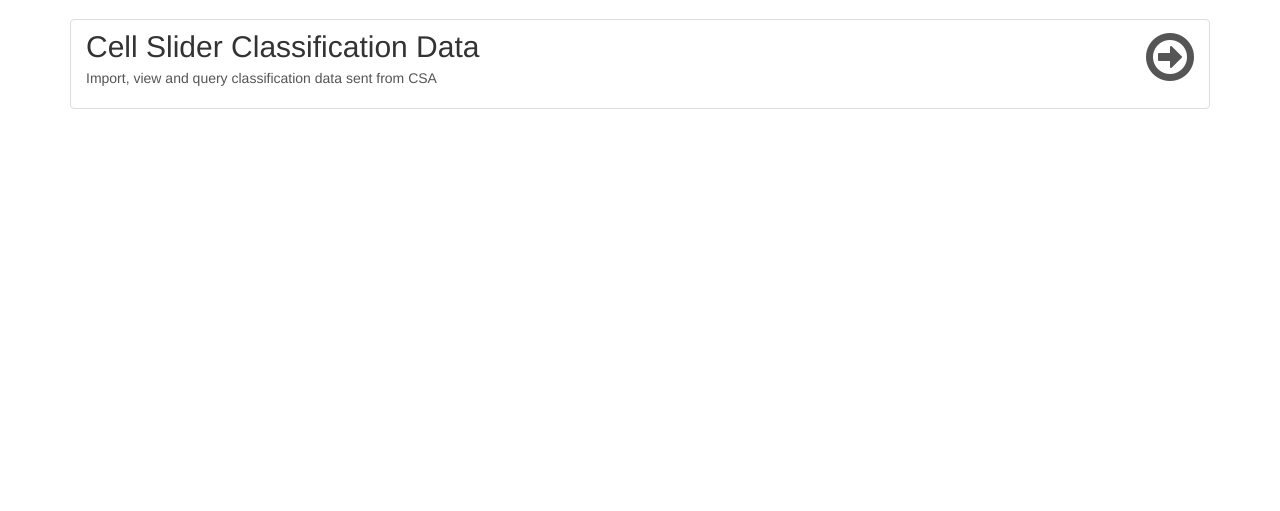
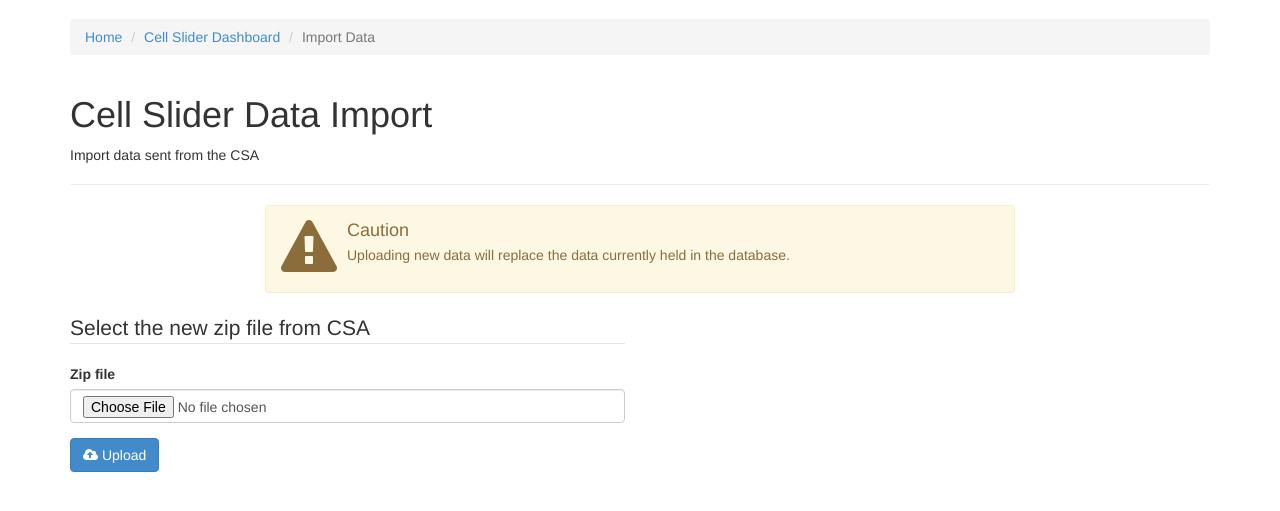
Before and after one commit to andy-cruk/portal, a Django app: a page that uses portal/templates/portal/base.html in a window 1280 px wide. Shown: the part 51-562 px from the top of the page. Run offline with Django 3.2, Linux system fonts and the light colour scheme; the visitor is signed in with stand-in values (Sample User, id 1); some libraries are stand-ins or nearby versions.

Commit message:
* Restructuring to move away from api upload to file upload

```diff
--- /dev/null
+++ b/cellsliderdata/forms.py
@@ -0,0 +1,5 @@
+from django import forms
+
+
+class CSAZipFileForm(forms.Form):
+    zip_file = forms.FileField()
--- /dev/null
+++ b/cellsliderdata/templates/cellsliderdata/pages/classifications_import.html
@@ -0,0 +1,52 @@
+{% extends 'portal/base.html' %}
+{% load bootstrap3 %}
+{% load static %}
+
+{% block body %}
+
+    <div class="container">
+
+        <ol class="breadcrumb">
+            <li><a href="{% url 'portal_home' %}">Home</a></li>
+            <li><a href="{% url 'cell_slider_data_dashboard' %}">Cell Slider Dashboard</a></li>
+            <li class="active">Import Data</li>
+        </ol>
+
+        <div class="page-header">
+            <h1>Cell Slider Data Import</h1>
+            <p>Import data sent from the CSA</p>
+        </div>
+
+        <div class="row">
+            <div class="col-xs-offset-0 col-sm-8 col-sm-offset-2">
+                <div class="alert alert-warning media">
+                    <i class="fa fa-warning fa-4x media-object pull-left"></i>
+                    <div class="media-body">
+                        <h4 class="media-heading">Caution</h4>
+                        <p>Uploading new data will replace the data currently held in the database.</p>
+                    </div>
+                </div>
+            </div>
+        </div>
+
+        <div class="row">
+            <div class="col-md-6">
+                <form method="post" enctype="multipart/form-data">
+                    {% csrf_token %}
+                    <fieldset>
+                        <legend>Select the new zip file from CSA</legend>
+                        {% bootstrap_form form %}
+                        {% buttons %}
+                            <button type="submit" class="btn btn-primary">
+                                <i class="fa fa-cloud-upload"></i> Upload
+                            </button>
+                        {% endbuttons %}
+                    </fieldset>
+                </form>
+            </div>
+        </div>
+
+
+    </div>
+
+{% endblock %}
--- a/cellsliderdata/urls.py
+++ b/cellsliderdata/urls.py
@@ -1,14 +1,11 @@
 from django.conf.urls import patterns, url
-from django.contrib.auth.views import logout
-from cellsliderdata.views import api_add_cell_slider_data, classifications_list
-from portal.views import hello_world, portal_home, portal_login
+from cellsliderdata.views import dashboard, classifications_import
 
 urlpatterns = patterns(
     '',
 
-    # API urls
-    url('^api/add-json-data', api_add_cell_slider_data, name='cell_slider_data_api_add_data'),
+    # Html views
+    url(r'^import$', classifications_import, name='cell_slider_data_classifications_import'),
 
-    # Html views
-    url('^list', classifications_list, name='cell_slider_data_classifications_list')
+    url(r'^$', dashboard, name='cell_slider_data_dashboard'),
 )
--- a/cellsliderdata/views.py
+++ b/cellsliderdata/views.py
@@ -1,50 +1,52 @@
 import json
+
 from django.conf import settings
 from django.http import HttpResponseNotAllowed, HttpResponseForbidden, HttpResponseBadRequest, HttpResponse
-from django.core.paginator import Paginator, EmptyPage, PageNotAnInteger
 from django.shortcuts import render
 from django.views.decorators.csrf import csrf_exempt
 from django.contrib.auth.decorators import login_required
+from cellsliderdata.forms import CSAZipFileForm
 
-from cellsliderdata.models import Classification
+from cellsliderdata.models import CSAZipFile
 
-@csrf_exempt
-def api_add_cell_slider_data(request):
-    if request.method != 'POST':
-        return HttpResponseNotAllowed(permitted_methods='POST')
-    api_key = request.POST.get('api_key')
-    if api_key != settings.CELL_SLIDER_DATA_API_KEY:
-        return HttpResponseForbidden()
-    json_data = request.POST.get('data', '')
-    try:
-        data = json.loads(json_data)
-    except ValueError:
-        return HttpResponseBadRequest()
 
-    return_data = {'processed': 0, 'rejected': {'count': 0, 'errors': {}}}
-    for d in data:
-        try:
-            Classification.FromData(d)
-            return_data['processed'] += 1
-        except Exception as ex:
-            return_data['rejected']['count'] += 1
-            d_id = d.get('id') if isinstance(d, dict) else None
-            if d_id:
-                return_data['rejected']['errors'][d_id] = '%s (%s)' % (ex, type(ex))
-    return HttpResponse(json.dumps(return_data), content_type='application/json')
+# @csrf_exempt
+# def api_add_cell_slider_data(request):
+#     if request.method != 'POST':
+#         return HttpResponseNotAllowed(permitted_methods='POST')
+#     api_key = request.POST.get('api_key')
+#     if api_key != settings.CELL_SLIDER_DATA_API_KEY:
+#         return HttpResponseForbidden()
+#     json_data = request.POST.get('data', '')
+#     try:
+#         data = json.loads(json_data)
+#     except ValueError:
+#         return HttpResponseBadRequest()
+#
+#     return_data = {'processed': 0, 'rejected': {'count': 0, 'errors': {}}}
+#     for d in data:
+#         try:
+#             Classification.FromData(d)
+#             return_data['processed'] += 1
+#         except Exception as ex:
+#             return_data['rejected']['count'] += 1
+#             d_id = d.get('id') if isinstance(d, dict) else None
+#             if d_id:
+#                 return_data['rejected']['errors'][d_id] = '%s (%s)' % (ex, type(ex))
+#     return HttpResponse(json.dumps(return_data), content_type='application/json')
+#
 
 @login_required
-def classifications_list(request):
-    all_classifications = Classification.objects.all()
-    paginator = Paginator(all_classifications, 25)
+def dashboard(request):
+    return render(request, 'cellsliderdata/pages/dashboard.html')
 
-    page = request.GET.get('page')
-    try:
-        classifications = paginator.page(page)
-    except PageNotAnInteger:
-        classifications = paginator.page(1)
-    except EmptyPage:
-        classifications = paginator.page(paginator.num_pages)
 
-    template_data = {"classifications": classifications}
-    return render(request, 'cellsliderdata/pages/classifications_list.html', template_data)
+@login_required
+def classifications_import(request):
+    form = CSAZipFileForm()
+    if request.method == "POST":
+        form = CSAZipFileForm(request.POST, request.FILES)
+        if form.is_valid():
+            csa_zip_file = CSAZipFile.Create(request.FILES['zip_file'])
+    template_data = {'form': form}
+    return render(request, 'cellsliderdata/pages/classifications_import.html', template_data)
--- a/portal/templates/portal/base.html
+++ b/portal/templates/portal/base.html
@@ -9,8 +9,10 @@
 		<meta name="viewport" content="width=device-width, initial-scale=1.0, maximum-scale=1.0, user-scalable=no">
 		<link rel="stylesheet" type="text/css" media="screen" href="{% static 'css/font-awesome.min.css' %}">
 		<link rel="stylesheet" type="text/css" media="screen" href="{% static 'css/bootstrap.css' %}">
+        {% block css %}{% endblock %}
         <script type="text/javascript" language="javascript" src="{% static 'js/jquery.js' %}"></script>
         <script type="text/javascript" language="javascript" src="{% static 'js/bootstrap.js' %}"></script>
+        {% block js %}{% endblock %}
 	</head>
 
 	<body style="padding-top: 70px;">
--- a/portal/templates/portal/pages/portal_home.html
+++ b/portal/templates/portal/pages/portal_home.html
@@ -4,7 +4,7 @@
 
     <div class="container">
         <div class="list-group">
-            <a class="list-group-item" href="{% url 'cell_slider_data_classifications_list' %}">
+            <a class="list-group-item" href="{% url 'cell_slider_data_dashboard' %}">
                 <i class="fa fa-arrow-circle-o-right fa-4x pull-right"></i>
                 <h2 class="list-group-item-heading">Cell Slider Classification Data</h2>
                 <p>Import, view and query classification data sent from CSA</p>
--- a/settings.py
+++ b/settings.py
@@ -84,6 +84,11 @@ STATIC_URL = '/static/'
 
 STATIC_ROOT = os.path.join(BASE_DIR, 'static_files')
 
+MEDIA_URL = '/media/'
+
+MEDIA_ROOT = os.path.join(BASE_DIR, 'media_files')
+
+
 LOGIN_URL = 'portal_login'
 
 AUTHENTICATION_BACKENDS = ('portal.backends.EmailAuthBackend',)
```
Also changed, not shown: cellsliderdata/models.py (+11 -49 lines), cellsliderdata/templates/cellsliderdata/pages/dashboard.html (added, +47 -0 lines), 2 other files.
